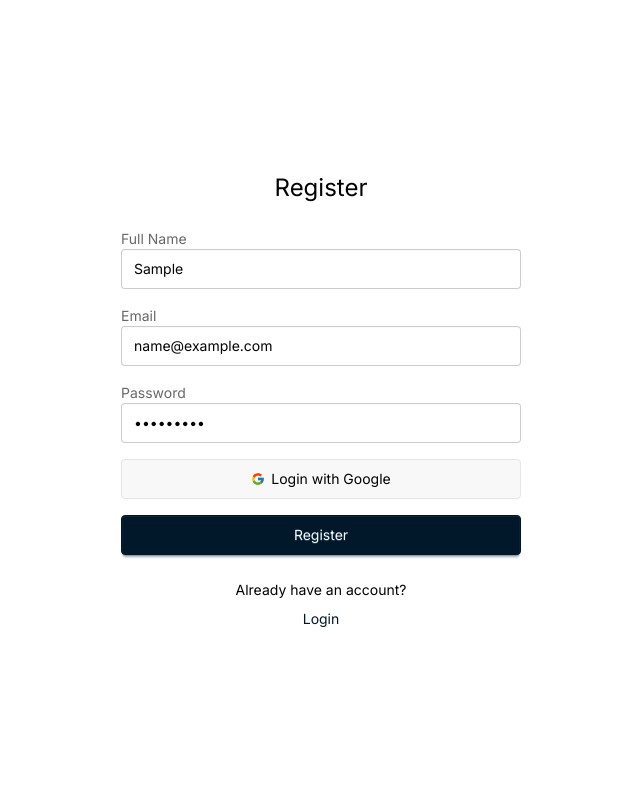
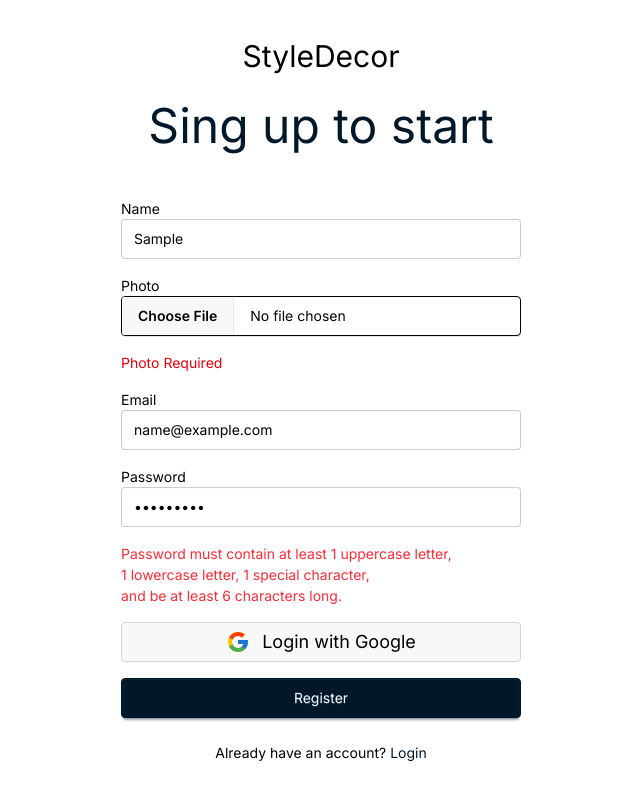
Before and after one commit to omarfarukx11/styleDecorClient, a React (Vite) app: page /register in a window 1280 px wide. Both pictures are taken after typing "Sample", "name@example.com", "Sample123" into the empty fields and a click on the button "Register". Shown: the whole page, without its empty margins (319-959 px from the left). Built offline with nearby package versions, Linux system fonts and the light colour scheme; no server answers.

Commit message:
email logn and register add

```diff
--- a/src/Pages/Auth/Login.jsx
+++ b/src/Pages/Auth/Login.jsx
@@ -1,54 +1,72 @@
-import React, { useState } from "react";
 import SocialLogin from "../SocialLogin/SocialLogin";
 import Logo from "../../Components/Logo";
-import { Link } from "react-router";
-
+import { Link, useLocation, useNavigate } from "react-router";
+import useAuth from "../../Hooks/useAuth";
+import { useForm } from "react-hook-form";
+import Swal from "sweetalert2";
 
 const Login = () => {
-  const [email, setEmail] = useState("");
-  const [password, setPassword] = useState("");
+  const { singInUser } = useAuth();
+  const navigate = useNavigate();
+  const location = useLocation();
 
-  const handleLogin = (e) => {
-    e.preventDefault();
-    console.log("Email:", email);
-    console.log("Password:", password);
+  const { register, handleSubmit, formState: { errors } } = useForm();
+
+  const handleLogin = (data) => {
+      singInUser(data.email, data.password)
+      .then(() => {
+        Swal.fire({
+          title: "Login Success!",
+          icon: "success",
+          draggable: true,
+        });
+        navigate(location?.state || "/");
+      })
+      .catch((error) => {
+        console.error("Google Login Error:", error);
+        Swal.fire({
+          icon: "error",
+          title: "Login Failed",
+          text: error.message || "Please try again later.",
+        });
+      });
   };
-
   return (
     <div className="flex items-center justify-center min-h-screen">
       <div className="card w-full max-w-md ">
         <div className="card-body">
-          <p className="text-center text-5xl"><Logo></Logo></p>
-          <h2 className="font-bold text-center mt-5 mb-10 text-5xl text-primary">Login to start </h2>
-          <form onSubmit={handleLogin} className="space-y-4">
-            <div>
-              <label className="label">
-                <span className="label-text">Email</span>
-              </label>
+          <p className="text-center text-5xl">
+            <Logo></Logo>
+          </p>
+          <h2 className="font-bold text-center mt-5 mb-10 text-5xl text-primary">
+            Login to start{" "}
+          </h2>
+          <form onSubmit={handleSubmit(handleLogin)} className="space-y-4">
+            <label className="font-bold">Email</label>
             <input
               type="email"
-                placeholder="email@example.com"
-                className="input input-bordered w-full"
-                value={email}
-                onChange={(e) => setEmail(e.target.value)}
-                required
+              placeholder="type your email"
+              className="input input-bordered w-full outline-none"
+              {...register("email", { required: true })}
             />
-            </div>
+            {errors.email?.type === "required" && (
+              <p className="text-red-600">email Required</p>
+            )}
 
-            <div>
-              <label className="label">
-                <span className="label-text">Password</span>
-              </label>
+            <label className="font-bold">Password</label>
             <input
               type="password"
-                placeholder="********"
-                className="input input-bordered w-full"
-                value={password}
-                onChange={(e) => setPassword(e.target.value)}
-                required
+              placeholder="type your password"
+              className="input input-bordered w-full outline-none"
+              {...register("password", { required: true })}
             />
-            </div>
-            <button className="w-full"><SocialLogin></SocialLogin></button>
+            {errors.password?.type === "required" && (
+              <p className="text-red-600">Password Required</p>
+            )}
+
+            <button className="w-full">
+              <SocialLogin></SocialLogin>
+            </button>
             <button type="submit" className="btn btn-primary w-full">
               Login
             </button>
@@ -56,10 +74,14 @@ const Login = () => {
 
           <p className="text-center mt-4">
             Don’t have an account?{" "}
+            <Link
+              state={location.state}
+              to={"/register"}
+              className="text-primary font-semibold"
+            >
+              Register
+            </Link>
           </p>
-          <p className="text-center font-bold  text-primary"><Link to={'/register'} className="text-primary font-semibold">
-              Register
-            </Link></p>
         </div>
       </div>
     </div>
--- a/src/Pages/Auth/Register.jsx
+++ b/src/Pages/Auth/Register.jsx
@@ -1,67 +1,119 @@
-import React, { useState } from "react";
-import { Link } from "react-router";
+import React from "react";
+import { Link, useLocation, useNavigate } from "react-router";
 import SocialLogin from "../SocialLogin/SocialLogin";
+import Logo from "../../Components/Logo";
+import useAuth from "../../Hooks/useAuth";
+import { useForm } from "react-hook-form";
+import axios from "axios";
+import Swal from "sweetalert2";
 
 const Register = () => {
-  const [name, setName] = useState("");
-  const [email, setEmail] = useState("");
-  const [password, setPassword] = useState("");
+  const { updataUserProfile, registerUser } = useAuth();
+  const navigate = useNavigate();
+  const location = useLocation();
 
-  const handleRegister = (e) => {
-    e.preventDefault();
-    // TODO: Connect with backend
-    console.log("Name:", name);
-    console.log("Email:", email);
-    console.log("Password:", password);
+  const {
+    register,
+    handleSubmit,
+    formState: { errors },
+  } = useForm();
+
+  const handleRegister = (data) => {
+    const profileImage = data.photo[0];
+    registerUser(data.email, data.password)
+      .then(() => {
+        const formData = new FormData();
+        const image_API_URL = `https://api.imgbb.com/1/upload?key=${
+          import.meta.env.VITE_image_host_key
+        }`;
+        formData.append("image", profileImage);
+        axios.post(image_API_URL, formData).then((res) => {
+          const updateProfile = {
+            displayName: data.name,
+            photoURL: res.data.data.display_url,
+          };
+          updataUserProfile(updateProfile);
+        });
+        Swal.fire({
+          title: "Login Success!",
+          icon: "success",
+          draggable: true,
+        });
+        navigate(location?.state || "/");
+      })
+      .catch((error) => {
+        Swal.fire({
+          icon: "error",
+          title: "Login Failed",
+          text: error.message || "Please try again later.",
+        });
+      });
   };
 
   return (
     <div className="min-h-screen flex items-center justify-center">
       <div className="card w-full max-w-md">
         <div className="card-body">
-          <h2 className="text-2xl font-bold text-center mb-4">Register</h2>
-          <form onSubmit={handleRegister} className="space-y-4">
-            <div>
-              <label className="label">
-                <span className="label-text">Full Name</span>
-              </label>
+          <p className="text-center text-5xl">
+            <Logo></Logo>
+          </p>
+          <h2 className="font-bold text-center mt-5 mb-10 text-5xl text-primary">
+            Sing up to start{" "}
+          </h2>
+          <form onSubmit={handleSubmit(handleRegister)} className="space-y-4">
+            <label className="font-bold">Name</label>
             <input
-                type="text"
-                placeholder="John Doe"
-                className="input input-bordered w-full"
-                value={name}
-                onChange={(e) => setName(e.target.value)}
-                required
+              type="name"
+              placeholder="Type Your Name"
+              className="input input-bordered w-full outline-none"
+              {...register("name", { required: true })}
             />
-            </div>
+            {errors.name?.type === "required" && (
+              <p className="text-red-600">Name Required</p>
+            )}
 
-            <div>
-              <label className="label">
-                <span className="label-text">Email</span>
-              </label>
+            <label className="font-bold">Photo</label>
+            <input
+              type="file"
+              {...register("photo", { required: true })}
+              className="file-input outline-none w-full"
+              placeholder="Photo"
+            />
+            {errors.photo?.type === "required" && (
+              <p className="text-red-600">Photo Required</p>
+            )}
+
+            <label className="font-bold">Email</label>
             <input
               type="email"
-                placeholder="email@example.com"
-                className="input input-bordered w-full"
-                value={email}
-                onChange={(e) => setEmail(e.target.value)}
-                required
+              placeholder="type your email"
+              className="input input-bordered w-full outline-none"
+              {...register("email", { required: true })}
             />
-            </div>
+            {errors.email?.type === "required" && (
+              <p className="text-red-600">email Required</p>
+            )}
 
-            <div>
-              <label className="label">
-                <span className="label-text">Password</span>
-              </label>
+            <label className="font-bold">Password</label>
             <input
               type="password"
-                placeholder="********"
-                className="input input-bordered w-full"
-                value={password}
-                onChange={(e) => setPassword(e.target.value)}
-                required
+              placeholder="type your password"
+              className="input input-bordered w-full outline-none"
+              {...register("password", {
+                required: true,
+                pattern: /^(?=.*[A-Z])(?=.*[a-z])(?=.*[^A-Za-z0-9]).{6,}$/,
+              })}
             />
-            </div>
+            {errors.password?.type === "required" && (
+              <p className="text-red-500">Password required</p>
+            )}
+            {errors.password?.type === "pattern" && (
+              <p className="text-red-500">
+                Password must contain at least 1 uppercase letter, <br /> 1
+                lowercase letter, 1 special character, <br /> and be at least 6
+                characters long.
+              </p>
+            )}
 
             <button type="submit" className="w-full">
               <SocialLogin></SocialLogin>
@@ -73,11 +125,14 @@ const Register = () => {
 
           <p className="text-center mt-4">
             Already have an account?{" "}
+            <Link
+              state={location.state}
+              to={"/login"}
+              className="text-primary font-semibold"
+            >
+              Login
+            </Link>{" "}
           </p>
-          <p className="text-center text-primary">
-            <Link to={"/login"} className="text-primary font-semibold">
-              Login
-            </Link></p>
         </div>
       </div>
     </div>
--- a/src/Pages/Home/TopDecorators.jsx
+++ b/src/Pages/Home/TopDecorators.jsx
@@ -48,7 +48,7 @@ const TopDecorators = () => {
               />
               {/* Overlay on hover */}
               <div className="absolute inset-0
-              bg-gradient-to-t from-black/60 via-transparent to-transparent opacity-0 group-hover:opacity-100 transition-opacity duration-500"></div>
+              bg-linear-to-t from-black/60 via-transparent to-transparent opacity-0 group-hover:opacity-100 transition-opacity duration-500"></div>
             </div>
 
             {/* Card Content */}
@@ -84,7 +84,7 @@ const TopDecorators = () => {
                 className="mt-6 w-full py-4 bg-primary text-white font-bold rounded-xl
                    hover:bg-transparent hover:text-primary hover:border-2 hover:border-primary
                    transition-all duration-300 transform hover:scale-105
-                   shadow-lg hover:shadow-xl"
+                   shadow-lg hover:shadow-xl cursor-pointer"
               >
                 View Profile
               </button>
--- a/src/Pages/Home/TopServices.jsx
+++ b/src/Pages/Home/TopServices.jsx
@@ -41,7 +41,7 @@ const TopServices = () => {
           className="h-64 w-full object-cover group-hover:scale-110 transition-transform duration-700"
         />
         {/* Dark overlay on hover */}
-        <div className="absolute inset-0 bg-gradient-to-t from-black/70 via-transparent to-transparent opacity-0 group-hover:opacity-100 transition-opacity duration-500 flex items-end">
+        <div className="absolute inset-0 bg-linear-to-t from-black/70 via-transparent to-transparent opacity-0 group-hover:opacity-100 transition-opacity duration-500 flex items-end">
           <div className="p-6 text-white transform translate-y-6 group-hover:translate-y-0 transition-transform duration-500">
             <p className="text-sm font-medium opacity-0 group-hover:opacity-100 transition-opacity delay-200">
               Starting from
@@ -73,7 +73,7 @@ const TopServices = () => {
 
         {/* Button */}
         <div className="mt-6">
-          <button className="w-full py-4 bg-primary text-white font-bold rounded-xl hover:bg-transparent hover:text-primary hover:border-2 hover:border-primary transition-all duration-300 transform hover:scale-105">
+          <button className="w-full py-4 bg-primary cursor-pointer text-white font-bold rounded-xl hover:bg-transparent hover:text-primary hover:border-2 hover:border-primary transition-all duration-300 transform hover:scale-105">
             View Details
           </button>
         </div>
--- a/src/Pages/Services/Services.jsx
+++ b/src/Pages/Services/Services.jsx
@@ -7,7 +7,7 @@ import { motion } from "framer-motion";
 const Services = () => {
   const axiosSecure = useAxiosSecure();
 
-  const { register, watch, handleSubmit } = useForm({
+  const { register, watch, } = useForm({
       defaultValues: {
       search: "",
       type: "All",
@@ -153,7 +153,7 @@ const Services = () => {
                     </span>
                     <span className="text-gray-500 ml-1">/ package</span>
                   </div>
-                  <button className="mt-6 w-full py-4 bg-primary text-white font-bold rounded-xl hover:bg-transparent hover:text-primary hover:border-2 hover:border-primary transition-all duration-300 transform hover:scale-105 shadow-lg">
+                  <button className="mt-6 w-full py-4 bg-primary cursor-pointer text-white font-bold rounded-xl hover:bg-transparent hover:text-primary hover:border-2 hover:border-primary transition-all duration-300 transform hover:scale-105 shadow-lg">
                     View Details
                   </button>
                 </div>
--- a/src/Pages/SocialLogin/SocialLogin.jsx
+++ b/src/Pages/SocialLogin/SocialLogin.jsx
@@ -1,55 +1,39 @@
 import React from "react";
 import { FcGoogle } from "react-icons/fc";
-
-import { useLocation, useNavigate } from "react-router";
+import { useNavigate } from "react-router";
 import Swal from "sweetalert2";
 import useAuth from "../../Hooks/useAuth";
-// import useAxiosSecure from "../../../Hooks/useAxiosSecure";
 
 const SocialLogin = () => {
-  const { socialSignIn , setUser} = useAuth()
-  const navigate = useNavigate()
-//   const location = useLocation()
-//   const axiosSecure = useAxiosSecure()
+  const { socialSignIn } = useAuth();
+  const navigate = useNavigate();
 
-  const handleGoogleSingIn = () => {
+  const handleGoogleSignIn = () => {
     socialSignIn()
-      .then((result) => {
-        setUser(result.user)
-        navigate('/')
-        .catch(error => console.log(error))
+      .then(() => {
+        Swal.fire({
+          title: "Login Success!",
+          icon: "success",
+          draggable: true,
+        });
+        navigate("/");
+      })
+      .catch((error) => {
+        console.error("Google Login Error:", error);
+        Swal.fire({
+          icon: "error",
+          title: "Login Failed",
+          text: error.message || "Please try again later.",
+        });
+      });
+  };
 
-    //     const userProfile = {
-    //         email: result.user.email,
-    //         displayName: result.user.displayName,
-    //         photoURL: result.user.PhotoURL,
-    //       };
-
-    //       axiosSecure.post('/users' , userProfile)
-    //       .then(res => {
-    //         console.log(res.data)
-    //         navigate(location?.state || '/')
-    //       })
-
-
-    //     //  Swal.fire({
-    //     //   position: "top-center",
-    //     //   icon: "success",
-    //     //   title: "login Success",
-    //     //   showConfirmButton: false,
-    //     //   timer: 1500,
-    //     // });
-
-    //   })
-    //   .catch((error) => console.log(error));
-  })
-}
   return (
     <div
-      onClick={handleGoogleSingIn}
-      className="btn bg-base-200 text-black w-full border-[#e5e5e5]"
+      onClick={handleGoogleSignIn}
+      className="btn bg-base-200 hover:bg-base-300 text-black w-full border border-gray-300 flex items-center justify-center gap-3 text-lg font-medium transition-all cursor-pointer"
     >
-      <FcGoogle />
+      <FcGoogle className="text-2xl" />
       Login with Google
     </div>
   );
```
Also changed, not shown: src/Context/AuthProvider.jsx (+23 -5 lines). Lines whose indentation alone changed are shown as unchanged.
